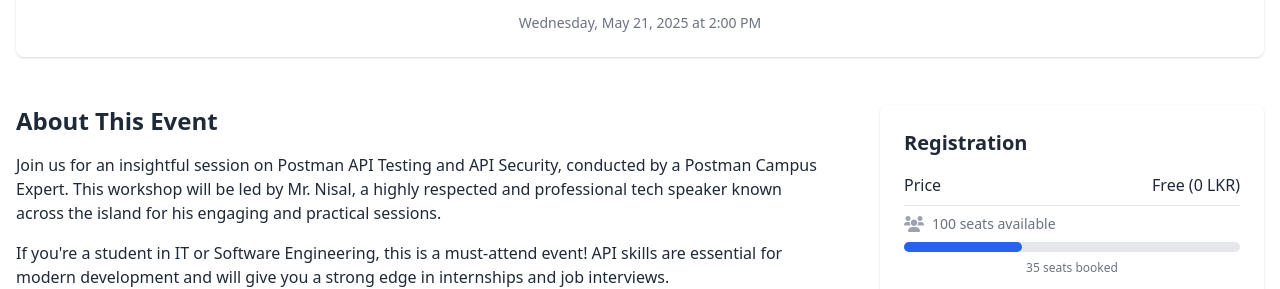
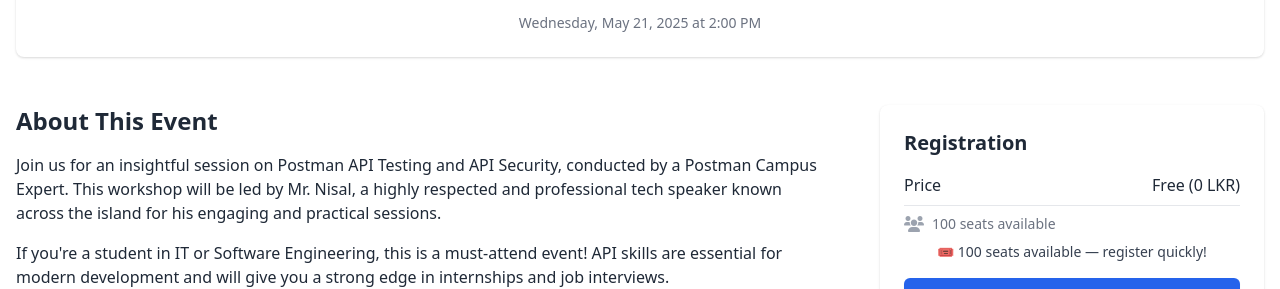
Before and after one commit to Yashenf/Postman-workshop-details, a plain HTML site: page index.html in a window 1280 px wide. Shown: the part 651-940 px from the top of the page. Drawn offline with nearby package versions, Linux system fonts and the light colour scheme.

Commit message:
Change avalable seats

```diff
--- a/index.html
+++ b/index.html
@@ -398,10 +398,10 @@
                                 <i class="fas fa-users text-gray-400"></i>
                                 <span class="text-sm text-gray-500 dark:text-gray-400">100 seats available</span>
                             </div>
-                            <div class="mt-2 w-full bg-gray-200 rounded-full h-2.5 dark:bg-gray-700">
-                                <div class="bg-blue-600 h-2.5 rounded-full" style="width: 35%"></div>
-                            </div>
-                            <p class="text-xs text-gray-500 dark:text-gray-400 text-center">35 seats booked</p>
+                            <p class="text-sm text-gray-700 dark:text-gray-300 text-center font-medium">
+                                🎟️ 100 seats available — register quickly!
+                            </p>
+
                         </div>
                         <a href="https://lu.ma/jeulf6sv" target="_blank" rel="noopener noreferrer" class="w-full inline-flex justify-center items-center px-4 py-2 border border-transparent rounded-md shadow-sm text-sm font-medium text-white bg-blue-600 hover:bg-blue-700 dark:bg-blue-700 dark:hover:bg-blue-800">
                             Register Now
```
